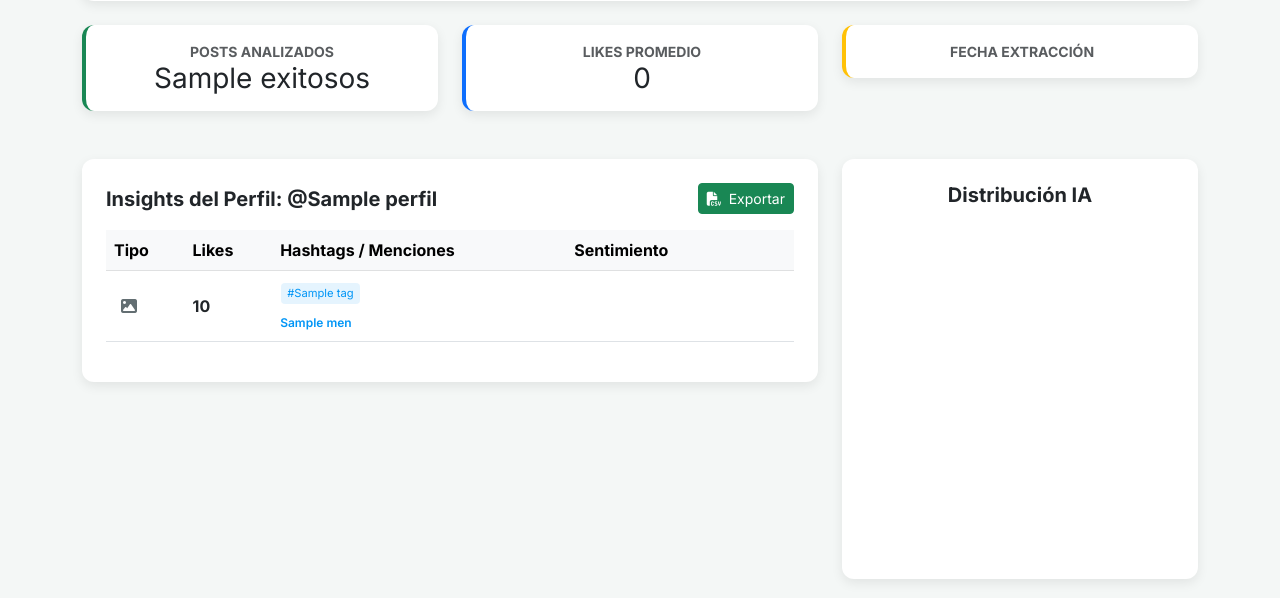
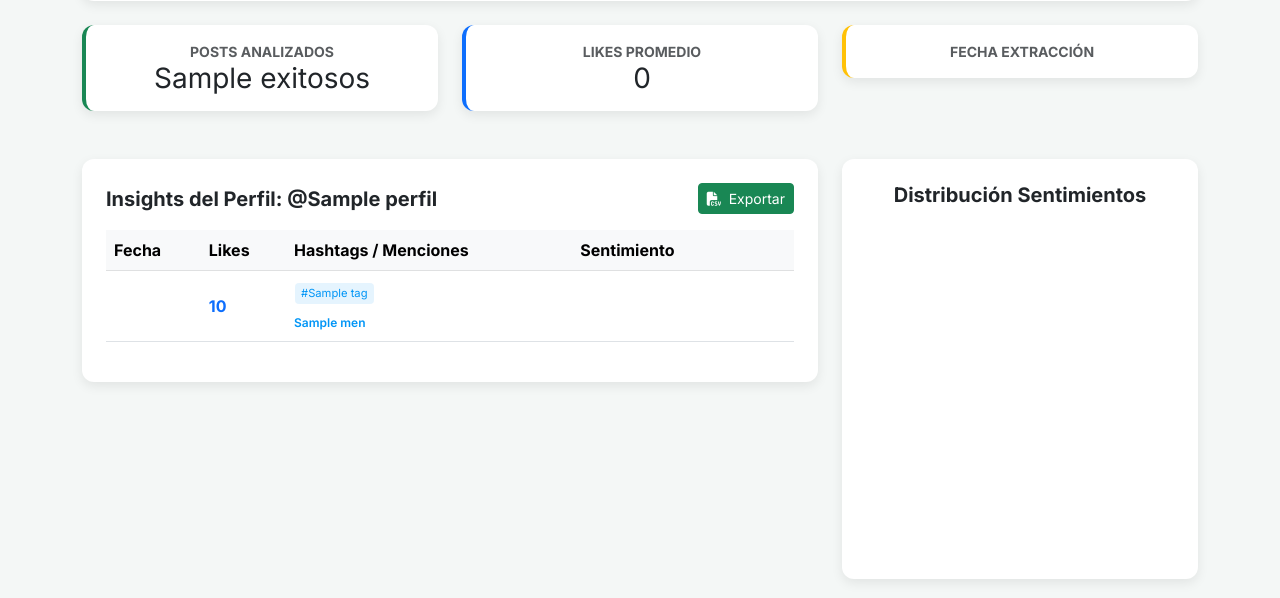
Before and after one commit to AdrianaVallejo97/instagram_scraper, a Flask app: template templates/index.html in a window 1280 px wide. Shown: the part 202-800 px from the top of the page. Run offline with Flask 3, Linux system fonts and the light colour scheme; the template is opened without the code that fills it: most values are stand-ins (such as "Sample title", 1, 10 or a date in 2020); a map, chart or similar area stays blank.

Commit message:
Ajustes en la lógica de app.py y actualización de resultados

```diff
--- a/app.py
+++ b/app.py
@@ -12,97 +12,93 @@ from dotenv import load_dotenv
 load_dotenv()
 app = Flask(__name__)
 
-# Configuración del modelo BERT Multilingüe
+# Pipeline de IA optimizado
 sentiment_pipeline = pipeline(
     "sentiment-analysis",
     model="nlptown/bert-base-multilingual-uncased-sentiment"
 )
 
 def analizar_sentimiento_pro(comentarios):
-    if not comentarios:
-        return "Neutro"
-
+    if not comentarios: return "Neutro"
     puntuaciones = []
     for texto in comentarios:
         try:
             res = sentiment_pipeline(texto[:512])[0]
             score = int(res['label'].split()[0])
-            if score >= 4: puntuaciones.append(1)   # Positivo
-            elif score <= 2: puntuaciones.append(-1) # Negativo
-            else: puntuaciones.append(0)             # Neutro
-        except:
-            continue
-
+            if score >= 4: puntuaciones.append(1)
+            elif score <= 2: puntuaciones.append(-1)
+            else: puntuaciones.append(0)
+        except: continue
     if not puntuaciones: return "Neutro"
     promedio = sum(puntuaciones) / len(puntuaciones)
-
-    if promedio > 0.2: return "Positivo"
-    elif promedio < -0.2: return "Negativo"
-    return "Neutro"
+    return "Positivo" if promedio > 0.2 else "Negativo" if promedio < -0.2 else "Neutro"
 
 def obtener_posts(username, cantidad):
     posts_data = []
-    fecha_extraccion = datetime.datetime.now().isoformat() + "Z"
+    fecha_extraccion = datetime.datetime.now().isoformat()
 
     with sync_playwright() as p:
         browser = p.chromium.launch(headless=True)
-        # Asegúrate de que state.json exista en la raíz del proyecto
-        context = browser.new_context(storage_state="state.json")
+        context = browser.new_context(
+            storage_state="state.json",
+            user_agent="Mozilla/5.0 (Windows NT 10.0; Win64; x64) AppleWebKit/537.36 (KHTML, like Gecko) Chrome/122.0.0.0 Safari/537.36"
+        )
         page = context.new_page()
 
         try:
-            # Navegar al perfil
-            page.goto(f"https://www.instagram.com/{username}/", wait_until="domcontentloaded", timeout=60000)
+            # 1. IR AL PERFIL Y HACER SCROLL
+            page.goto(f"https://www.instagram.com/{username}/", wait_until="networkidle", timeout=60000)
+
+            # Forzamos scroll para cargar más de los 3-4 posts iniciales
+            page.mouse.wheel(0, 3000)
+            page.wait_for_timeout(3000) # Esperamos a que el DOM se actualice con nuevos enlaces
+
             page.wait_for_selector('a[href*="/p/"]', timeout=15000)
+            enlaces = page.query_selector_all('a[href*="/p/"]')
 
-            # Scroll para cargar elementos
-            page.mouse.wheel(0, 1000)
-            page.wait_for_timeout(2000)
-
-            enlaces = page.query_selector_all('a[href*="/p/"]')
-            urls = [f"https://www.instagram.com{e.get_attribute('href')}" for e in enlaces[:cantidad]]
+            # Usamos un dict para mantener el orden y eliminar duplicados de URLs
+            urls = list(dict.fromkeys([f"https://www.instagram.com{e.get_attribute('href')}" for e in enlaces]))[:cantidad]
 
             for url in urls:
                 try:
-                    page.goto(url, wait_until="networkidle")
-                    page.wait_for_timeout(2000)
+                    # 2. NAVEGAR AL POST CON MÁS TIEMPO DE CARGA
+                    page.goto(url, wait_until="domcontentloaded", timeout=25000)
 
-                    # 1. Obtener Descripción para extraer Tags y Menciones
-                    desc_element = page.query_selector('h1, span._ap3a')
-                    descripcion = desc_element.inner_text() if desc_element else ""
+                    # Espera estratégica para que Instagram cargue los contadores dinámicos
+                    page.wait_for_timeout(4000)
 
-                    hashtags = re.findall(r'#(\w+)', descripcion)
-                    menciones = [f"@{m}" for m in re.findall(r'@(\w+)', descripcion)]
+                    # 3. EXTRAER LIKES (Con selector más robusto)
+                    likes = "0"
+                    # Intentamos esperar a que la sección de interacción sea visible
+                    try:
+                        likes_elem = page.locator('section').filter(has_text=re.compile(r'likes|me gusta', re.I)).first
+                        if likes_elem.is_visible(timeout=5000):
+                            txt = likes_elem.inner_text()
+                            match = re.search(r'([\d.,\s]+)', txt)
+                            if match:
+                                likes = re.sub(r'[.,\s]', '', match.group(1))
+                    except:
+                        likes = "0"
 
-                    # 2. Tipo de Contenido
-                    tipo = "video" if page.query_selector('video') else "imagen"
+                    # 4. EXTRAER METADATA Y SENTIMIENTO
+                    meta_content = page.locator('meta[property="og:description"]').get_attribute('content') if page.query_selector('meta[property="og:description"]') else ""
 
-                    # 3. Fecha del Post
-                    time_element = page.query_selector('time')
-                    fecha_iso = time_element.get_attribute('datetime') if time_element else ""
+                    time_elem = page.query_selector('time')
+                    fecha_iso = time_elem.get_attribute('datetime') if time_elem else ""
 
-                    # 4. Likes
-                    likes = "0"
-                    likes_element = page.locator('section').filter(has_text=re.compile(r'likes|me gusta', re.I)).first
-                    if likes_element.is_visible():
-                        text_likes = likes_element.inner_text()
-                        match = re.search(r'([\d.,]+)', text_likes)
-                        likes = match.group(1) if match else "0"
+                    comment_spans = page.query_selector_all('ul li span')
+                    comentarios = [s.inner_text() for s in comment_spans if len(s.inner_text()) > 5][:3]
 
-                    # 5. Análisis de Sentimiento con BERT
-                    comment_spans = page.query_selector_all('ul li span')
-                    comentarios_texto = [s.inner_text() for s in comment_spans if len(s.inner_text()) > 5][:8]
-                    sentimiento = analizar_sentimiento_pro(comentarios_texto)
+                    texto_ia = comentarios if comentarios else [meta_content[:500]]
+                    sentimiento = analizar_sentimiento_pro(texto_ia)
 
                     posts_data.append({
                         "url": url,
-                        "tipo": tipo,
-                        "likes": likes,
+                        "likes": int(likes) if likes.isdigit() else 0,
                         "fecha": fecha_iso,
-                        "hashtags": hashtags,
-                        "menciones": menciones,
-                        "sentimiento": sentimiento,
-                        "descripcion": descripcion[:100] + "..." # Opcional: resumen
+                        "hashtags": re.findall(r'#(\w+)', meta_content),
+                        "menciones": [f"@{m}" for m in re.findall(r'@(\w+)', meta_content)],
+                        "sentimiento": sentimiento
                     })
 
                 except Exception as e:
@@ -116,10 +112,9 @@ def obtener_posts(username, cantidad):
                 "exitosos": len(posts_data),
                 "publicaciones": posts_data
             }
-
         except Exception as e:
-            print(f"Error en Scraper: {e}")
-            return None
+            print(f"Error Scraper: {e}")
+            return {"fechaExtraccion": fecha_extraccion, "perfil": username, "total": 0, "exitosos": 0, "publicaciones": []}
         finally:
             browser.close()
 
@@ -135,32 +130,21 @@ def index():
 @app.route("/descargar_csv", methods=["POST"])
 def descargar_csv():
     datos_raw = request.form.get("datos_json")
-    if not datos_raw:
-        return "No hay datos", 400
-
+    if not datos_raw: return "No hay datos", 400
     publicaciones = json.loads(datos_raw)
     output = io.StringIO()
     writer = csv.writer(output)
-
-    # Cabeceras completas
-    writer.writerow(['Fecha', 'Tipo', 'Likes', 'URL', 'Sentimiento', 'Hashtags', 'Menciones'])
-
+    writer.writerow(['Fecha', 'Likes', 'URL', 'Sentimiento', 'Hashtags', 'Menciones'])
     for p in publicaciones:
         writer.writerow([
-            p.get('fecha', '').split('T')[0],
-            p.get('tipo', 'imagen'),
-            p.get('likes', '0'),
-            p.get('url', ''),
-            p.get('sentimiento', 'Neutro'),
+            p.get('fecha', '')[:10],
+            p.get('likes'),
+            p.get('url'),
+            p.get('sentimiento'),
             ", ".join(p.get('hashtags', [])),
             ", ".join(p.get('menciones', []))
         ])
-
-    return Response(
-        output.getvalue(),
-        mimetype="text/csv",
-        headers={"Content-disposition": "attachment; filename=analisis_instagram.csv"}
-    )
+    return Response(output.getvalue(), mimetype="text/csv", headers={"Content-disposition": "attachment; filename=reporte.csv"})
 
 if __name__ == "__main__":
     app.run(debug=True)
--- a/templates/_results.html
+++ b/templates/_results.html
@@ -2,7 +2,7 @@
     <div class="col-md-4">
         <div class="card p-3 border-start border-success border-4">
             <span class="text-muted small fw-bold">POSTS ANALIZADOS</span>
-            <h3 class="mb-0">{{ posts.exitosos }}</h3>
+            <h3 class="mb-0">{{ posts.exitosos if posts else 0 }}</h3>
         </div>
     </div>
     <div class="col-md-4">
@@ -14,7 +14,9 @@
     <div class="col-md-4">
         <div class="card p-3 border-start border-warning border-4">
             <span class="text-muted small fw-bold">FECHA EXTRACCIÓN</span>
-            <h3 class="mb-0" style="font-size: 1rem;">{{ posts.fechaExtraccion.split('T')[0] }}</h3>
+            <h3 class="mb-0" style="font-size: 1rem;">
+                {{ posts.fechaExtraccion.split('T')[0] if posts and posts.fechaExtraccion else 'N/A' }}
+            </h3>
         </div>
     </div>
 </div>
@@ -23,9 +25,9 @@
     <div class="col-lg-8">
         <div class="card p-4">
             <div class="d-flex justify-content-between align-items-center mb-3">
-                <h5 class="fw-bold mb-0">Insights del Perfil: @{{ posts.perfil }}</h5>
+                <h5 class="fw-bold mb-0">Insights del Perfil: @{{ posts.perfil if posts else '' }}</h5>
                 <form action="/descargar_csv" method="POST">
-                    <input type="hidden" name="datos_json" value='{{ posts.publicaciones | tojson | safe }}'>
+                    <input type="hidden" name="datos_json" value='{{ posts.publicaciones | tojson | safe if posts else "[]" }}'>
                     <button type="submit" class="btn btn-sm btn-success">
                         <i class="fas fa-file-csv me-1"></i> Exportar
                     </button>
@@ -35,35 +37,36 @@
 <table class="table table-hover align-middle">
     <thead class="table-light">
         <tr>
-                            <th>Tipo</th>
+            <th>Fecha</th>
             <th>Likes</th>
             <th>Hashtags / Menciones</th>
             <th>Sentimiento</th>
         </tr>
     </thead>
     <tbody>
+        {% if posts and posts.publicaciones %}
             {% for post in posts.publicaciones %}
             <tr>
                 <td>
-                                <div class="post-type-icon">
-                                    {% if post.tipo == 'video' %}<i class="fas fa-video"></i>{% else %}<i class="fas fa-image"></i>{% endif %}
-                                </div>
-                                <small class="text-muted">{{ post.fecha.split('T')[0] }}</small>
+                    <span class="fw-bold text-muted">{{ post.fecha.split('T')[0] if post.fecha else 'S/N' }}</span>
                 </td>
-                            <td class="fw-bold">{{ post.likes if post.likes else '0' }}</td>
-                            <td style="max-width: 250px;">
-                                {% for tag in post.hashtags[:4] %}
+                <td class="fw-bold text-primary">{{ "{:,}".format(post.likes) }}</td>
+                <td style="max-width: 300px;">
+                    {% for tag in post.hashtags[:5] %}
                         <span class="hashtag-badge">#{{ tag }}</span>
                     {% endfor %}
                     <div class="mt-1">
                         {% for men in post.menciones[:3] %}
-                                        <span class="mention-link">{{ men }}</span>
+                            <span class="mention-link small">{{ men }}</span>
                         {% endfor %}
                     </div>
                 </td>
                 <td><span class="badge rounded-pill badge-{{ post.sentimiento }}">{{ post.sentimiento }}</span></td>
             </tr>
             {% endfor %}
+        {% else %}
+            <tr><td colspan="4" class="text-center">No hay datos disponibles.</td></tr>
+        {% endif %}
     </tbody>
 </table>
             </div>
@@ -72,9 +75,9 @@
 
     <div class="col-lg-4">
         <div class="card p-4 h-100">
-            <h5 class="fw-bold mb-4 text-center">Distribución IA</h5>
+            <h5 class="fw-bold mb-4 text-center">Distribución Sentimientos</h5>
             <div id="graficoContainer">
-                <canvas id="graficoCanvas" data-posts='{{ posts | tojson | safe }}'></canvas>
+                <canvas id="graficoCanvas" data-posts='{{ posts | tojson | safe if posts else "{}" }}'></canvas>
             </div>
         </div>
     </div>
```
Also changed, not shown: state.json (+1 -1 lines). Lines whose indentation alone changed are shown as unchanged.
